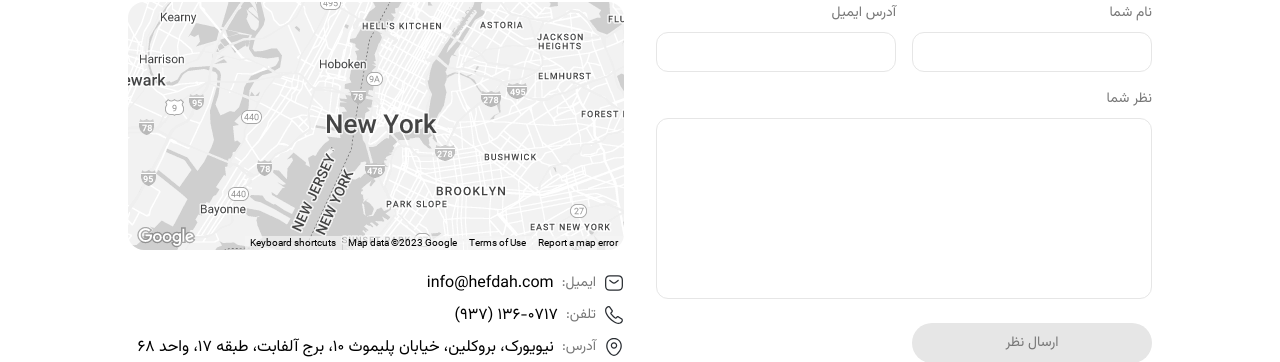
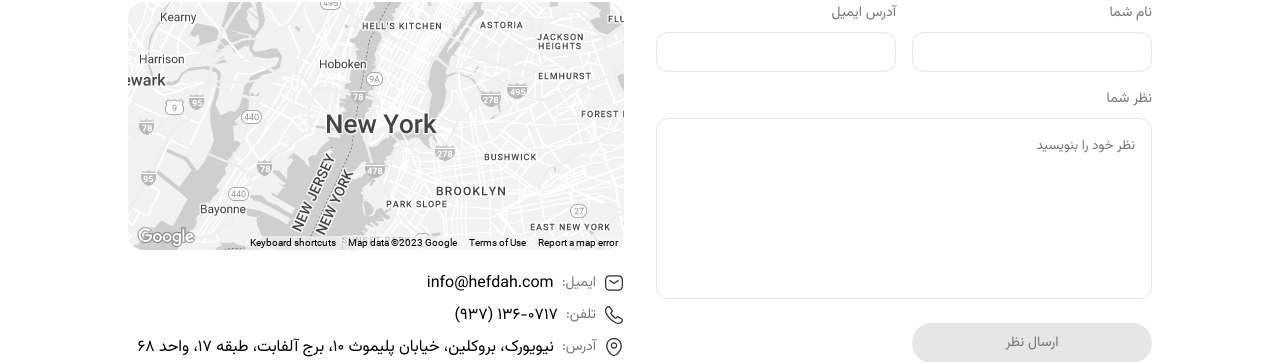
Before and after one commit to RezaNrzdh/Blog, an Angular app: page /contact in a window 1280 px wide. Shown: the part 302-664 px from the top of the page. Built offline with nearby package versions, Linux system fonts and the light colour scheme.

Commit message:
contact component

```diff
--- a/src/app/features/contact/contact.component.html
+++ b/src/app/features/contact/contact.component.html
@@ -8,23 +8,54 @@
     <div class="formContainer">
         <div *ngIf="showAlert" blog-alert [state]="'alertDanger'" class="margin-bot-m">پیغام شما با موفقیت ارسال شد.</div>
         <form (ngSubmit)="onSubmit(form)" #form="ngForm">
-            <div class="textboxContainer margin-bot-m">
-                <label>نام شما</label>
-                <input type="text" name="name" ngModel required #name="ngModel">
-                <span *ngIf="name.invalid && name.touched" class="alertmessage">لطفا نام خود را وارد کنید.</span>
+            <div class="margin-bot-m">
+                <blog-textbox type="text"
+                              title="نام شما"
+                              name="name"
+                              required
+                              #name="ngModel"
+                              [formGroup]="name"
+                              ngModel></blog-textbox>
             </div>
-            <div class="textboxContainer">
-                <label>آدرس ایمیل</label>
-                <input type="email" name="email" ngModel required email #email="ngModel"/>
-                <span *ngIf="email.invalid && email.touched" class="alertmessage">لطفا ایمیل خود را وارد کنید.</span>
+            <div>
+                <blog-textbox type="text"
+                              title="آدرس ایمیل"
+                              name="email"
+                              required
+                              #email="ngModel"
+                              [formGroup]="email"
+                              ngModel></blog-textbox>
             </div>
-            <div class="textboxContainer bot">
-                <label>نظر شما</label>
-                <textarea rows="7" maxlength="300" name="message" ngModel required #msg="ngModel"></textarea>
-                <span *ngIf="msg.invalid && msg.touched" class="alertmessage">لطفا نظر خود را بنویسید.</span>
+            <div class="bot">
+                <blog-textarea [rows]="7"
+                               placeholder="نظر خود را بنویسید"
+                               title="نظر شما"
+                               name="message"
+                               required
+                               #message="ngModel"
+                               [formGroup]="message"
+                               ngModel></blog-textarea>
             </div>
             <button type="submit" [disabled]="form.invalid || form.untouched " class="margin-top-l margin-bot-xl">ارسال نظر</button>
         </form>
+<!--        <form (ngSubmit)="onSubmit(form)" #form="ngForm">-->
+<!--            <div class="textboxContainer margin-bot-m">-->
+<!--                <label>نام شما</label>-->
+<!--                <input type="text" name="name" ngModel required #name="ngModel">-->
+<!--                <span *ngIf="name.invalid && name.touched" class="alertmessage">لطفا نام خود را وارد کنید.</span>-->
+<!--            </div>-->
+<!--            <div class="textboxContainer">-->
+<!--                <label>آدرس ایمیل</label>-->
+<!--                <input type="email" name="email" ngModel required email #email="ngModel"/>-->
+<!--                <span *ngIf="email.invalid && email.touched" class="alertmessage">لطفا ایمیل خود را وارد کنید.</span>-->
+<!--            </div>-->
+<!--            <div class="textboxContainer bot">-->
+<!--                <label>نظر شما</label>-->
+<!--                <textarea rows="7" maxlength="300" name="message" ngModel required #msg="ngModel"></textarea>-->
+<!--                <span *ngIf="msg.invalid && msg.touched" class="alertmessage">لطفا نظر خود را بنویسید.</span>-->
+<!--            </div>-->
+<!--            <button type="submit" [disabled]="form.invalid || form.untouched " class="margin-top-l margin-bot-xl">ارسال نظر</button>-->
+<!--        </form>-->
     </div>
     <div class="map">
         <img src="/assets/images/map.png" alt="map" />
```
